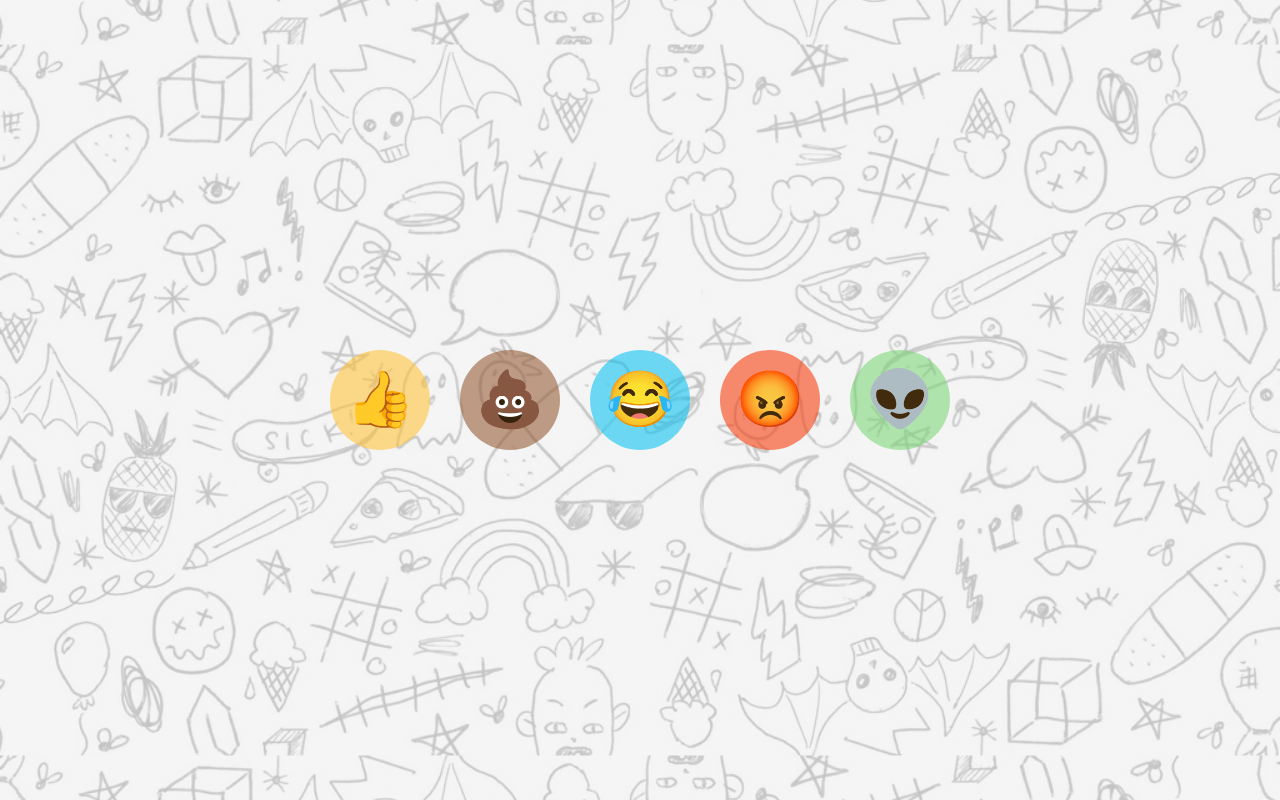
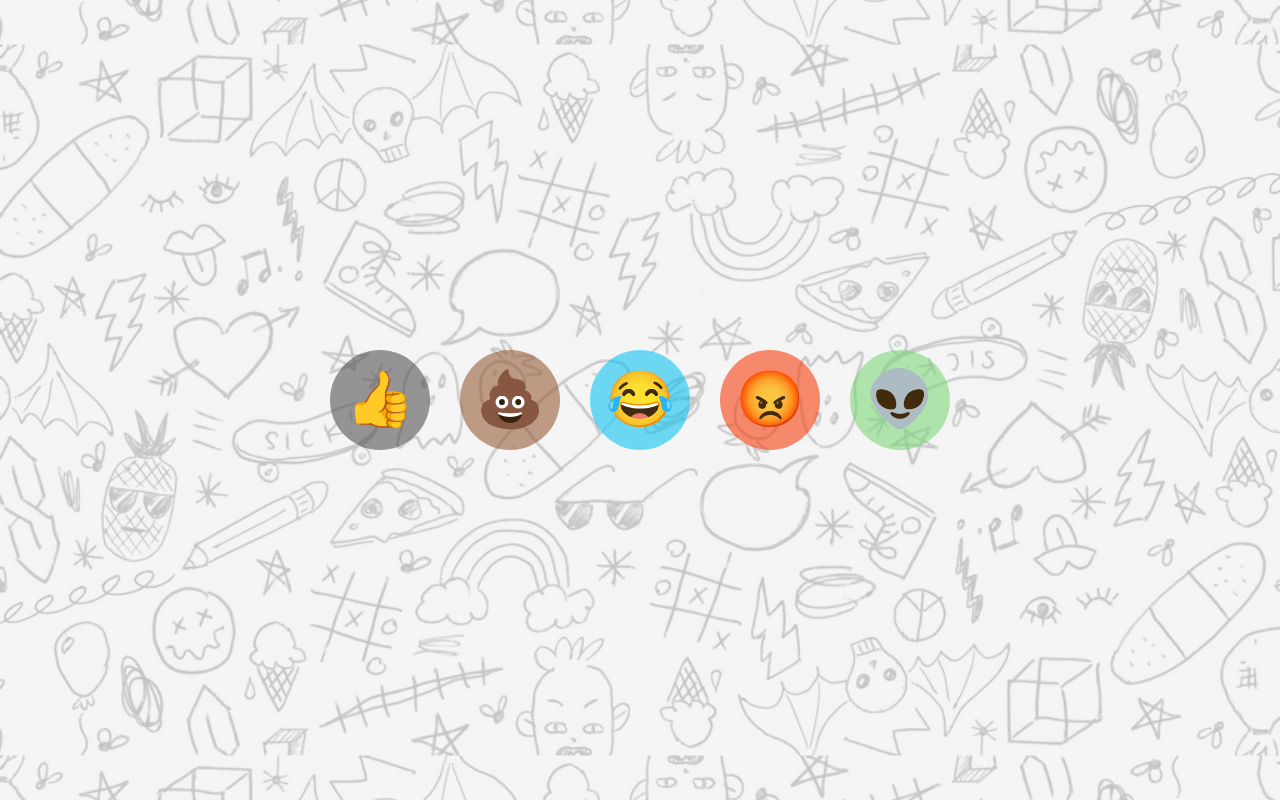
Before and after one commit to DheerajMahra/emojix, a React (Create React App) app: page / in a window 1280 px wide. Built offline with nearby package versions, Linux system fonts and the light colour scheme.

Commit message:
replaced like emoji with clap

```diff
--- a/src/components/Emoji.jsx
+++ b/src/components/Emoji.jsx
@@ -11,7 +11,7 @@ export const StyledEmoji = styled.span`
 	border-radius: 50%;
 	background: ${({ emoji }) => {
 		switch (emoji) {
-			case '👍':
+			case '👏':
 				return '#ffc3348f';
 			case '💩':
 				return '#92542b8f';
```
